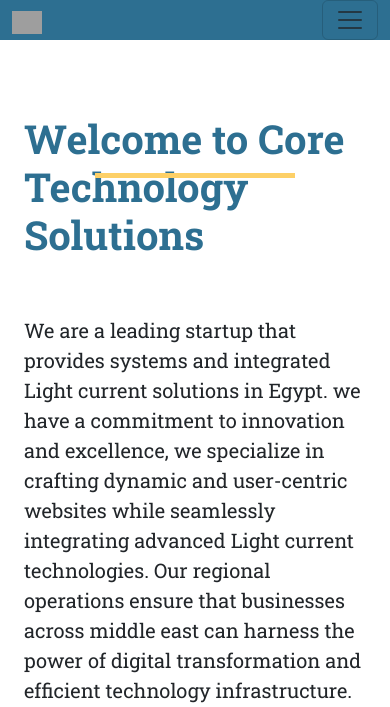
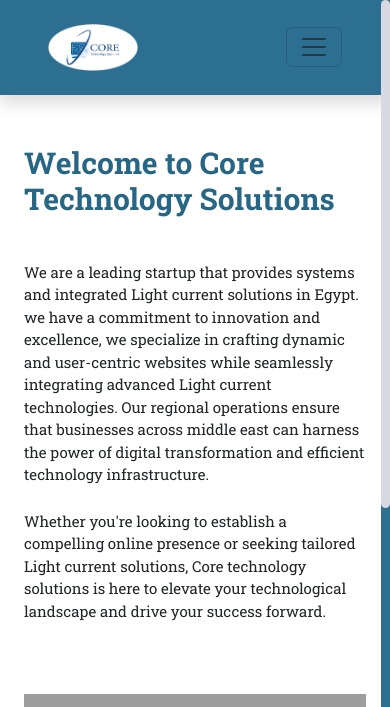
Before and after one commit to nadaa-ezz/CTS, a PHP site: page /about.html in a window 390 px wide. Shown: the top 707 px of the page. Run offline with PHP 8.4, Linux system fonts and the light colour scheme; some libraries are stand-ins or nearby versions; grey boxes are pictures that could not be loaded.

Commit message:
code refactoring

```diff
--- a/about.html
+++ b/about.html
@@ -1,20 +1,36 @@
 <!DOCTYPE html>
 <html lang="en">
+
 <head>
-    <meta charset="UTF-8" />
-    <meta name="viewport" content="width=device-width, initial-scale=1.0" />
+  <!-- basic -->
+  <meta charset="UTF-8">
+  <meta name="viewport" content="width=device-width, initial-scale=1.0">
+  <!-- mobile metas -->
+  <meta name="viewport" content="width=device-width, initial-scale=1">
+  <meta name="viewport" content="initial-scale=1, maximum-scale=1">
+  <!-- site metas -->
   <title>Core Technology Solutions</title>
+  <meta name="keywords" content="">
+  <meta name="description" content="">
+  <meta name="author" content="">
+  <!-- fevicon -->
+  <!-- <link rel="icon" href="images/fevicon.png" type="image/gif" /> -->
   <!-- Libraries Stylesheet -->
-    <link rel="stylesheet" href="vendor/css/bootstrap.min.css" />
-    <link
-      rel="stylesheet"
-      href="https://cdnjs.cloudflare.com/ajax/libs/font-awesome/5.15.4/css/all.min.css"
-    />
-    <!-- Libraries Stylesheet -->
-    <link rel="stylesheet" href="css/style.css" />
-    <link rel="stylesheet" href="css/about.css" />
-    <link rel="stylesheet" href="vendor/animate/animate.css" />
+  <link href="vendor/lib/lightbox/css/lightbox.css" rel="stylesheet">
+  <!-- BootStrap Stylesheet -->
+  <link rel="stylesheet" href="vendor/bootstrap/css/bootstrap.min.css">
+  <link rel="stylesheet" href="https://cdnjs.cloudflare.com/ajax/libs/font-awesome/5.15.4/css/all.min.css">
+  <!-- owl stylesheets -->
+  <link rel="stylesheet" href="vendor/owl/owl.carousel.min.css">
+  <link rel="stylesheet" href="vendor/owl/owl.theme.default.min.css">
+  <link rel="stylesheet" href="https://cdnjs.cloudflare.com/ajax/libs/fancybox/2.1.5/jquery.fancybox.min.css" media="screen">
+  <link rel="stylesheet" href="vendor/animate/animate.css">
+
+  <!-- our Stylesheet -->
+  <link rel="stylesheet" href="css/style.css">
+  <link rel="stylesheet" href="css/about.css">
 </head>
+
   <body>
         <!--Navbar start-->
         <header>
@@ -25,25 +41,19 @@
                       <div class="col-lg-8 col-sm-8">
                           <div class="left-content">
                               <ul>
-                  <li>
-                    <a class="bar-link" href="#">Contact: info@cts-egy.com</a>
+                                  <li> <a class="bar-link" href="#"><i class="fas fa-envelope me-1 orn-color"></i> info@cts-egy.com</a>
                                   </li>
-                  <li><a class="bar-link" href="#"> (02) 27634002</a></li>
+                                  <li> <a class="bar-link" href="#"><i class="fas fa-phone-alt me-1 orn-color"></i> (02) 27634002</a>
+                                  </li>
                               </ul>
                           </div>
                       </div>
                       <div class="col-lg-4 col-sm-4">
                           <div class="right-icons">
                               <ul>
-                  <li>
-                    <a href="#"><i class="fab fa-facebook-f"></i></a>
-                  </li>
-                  <li>
-                    <a href="#"><i class="fab fa-linkedin-in"></i></a>
-                  </li>
-                  <li>
-                    <a href="#"><i class="fab fa-whatsapp"></i></a>
-                  </li>
+                                  <li><a href="#"><i class="fab fa-facebook-f"></i></a></li>
+                                  <li><a href="#"><i class="fab fa-linkedin-in"></i></a></li>
+                                  <li><a href="#"><i class="fab fa-whatsapp"></i></a></li>
                               </ul>
                           </div>
                       </div>
@@ -51,42 +61,25 @@
               </div>
           </div>
           <!--Main nav-->
-      <nav class="navbar navbar-expand-lg">
-        <div class="container">
-          <div class="brand">
-            <a class="navbar-brand" href="#">
-              <img
-                src="assets/Software-engineer-1.svg"
-                alt=""
-                width="30"
-                height="24"
-              />
+          <nav id="navbar_top" class="navbar navbar-expand-lg shadow sticky-top p-4">
+              <a href="#" class="navbar-brand d-flex align-items-center text-center py-0 px-4 px-lg-5">
+                <img src="images/logo background 3.png" alt=""  width="90" height="50" />
               </a>
-          </div>
-          <button
-            class="navbar-toggler"
-            type="button"
-            data-bs-toggle="collapse"
-            data-bs-target="#navbarNavAltMarkup"
-            aria-controls="navbarNavAltMarkup"
-            aria-expanded="false"
-            aria-label="Toggle navigation"
-          >
+              <button type="button" class="navbar-toggler me-4" data-bs-toggle="collapse"
+                  data-bs-target="#navbarCollapse">
                   <span class="navbar-toggler-icon"></span>
               </button>
-          <div class="collapse navbar-collapse" id="navbarNavAltMarkup">
-            <div class="navbar-nav mx-auto">
-              <a class="nav-link" href="#">Home</a>
-              <a class="nav-link" href="#">About</a>
-              <a class="nav-link" href="#">Services</a>
-              <a class="nav-link" href="#">Portfolio</a>
-              <a class="nav-link" href="#">Partners</a>
-            </div>
+              <div class="collapse navbar-collapse" id="navbarCollapse">
+                  <div class="navbar-nav ms-auto p-5 p-lg-0" id="link-ul">
+                      <a href="index.html" class="nav-link active">Home</a>
+                      <a href="about.html" class="nav-link">About</a>
+                      <a href="#" class="nav-link">Services</a>
+                      <a href="#" class="nav-link">Partners</a>
+                      <a href="#" class="nav-link">Contact</a>
                   </div>
               </div>
           </nav>
       </header>
-
       <!--Navbar end-->
 
     <!-- About us start-->
@@ -95,8 +88,8 @@
       <div class="container px-lg-5">
         <div class="row g-5 align-items-center">
           <div class="col-lg-7 wow fadeInUp" data-wow-delay="0.1s">
-            <div class="section-title position-relative mb-4 pb-4">
-              <h1 class="mb-2 about-title animated slideInLeft">
+            <div class="section-title position-relative mb-3 pb-4">
+              <h1 class="mb-1 about-title animated slideInLeft">
                 Welcome to Core Technology Solutions
               </h1>
             </div>
@@ -120,7 +113,7 @@
             <img
               class="img-fluid wow zoomIn"
               data-wow-delay="0.5s"
-              src="assets/about-img.svg"
+              src="images/about-img.svg"
             />
           </div>
         </div>
@@ -131,7 +124,7 @@
         <div class="col-sm-6">
           <div class="bg-light rounded text-center p-4">
             <i class="fa fa-users-cog fa-2x text-primary mb-2"></i>
-            <h2 class="mb-1">Our Vision</h2>
+            <h2 class="mb-1 mission">Our Vision</h2>
             <p class="mb-0">
               To be the leading provider of software applications and integrated
               Light current solutions in Egypt, while also making our mark
@@ -142,7 +135,7 @@
         <div class="col-sm-6">
           <div class="bg-light rounded text-center p-4">
             <i class="fa fa-users fa-2x text-primary mb-2"></i>
-            <h2 class="mb-1">Our Mission</h2>
+            <h2 class="mb-1 mission">Our Mission</h2>
             <p class="mb-0">
               To craft cutting-edge software apps and integrated Light current
               solutions that redefine the technological landscape in Egypt and
@@ -153,11 +146,22 @@
       </div>
     </div>
     <!-- About End -->
+
+  <!-- Lib Script -->
+  <script src="https://code.jquery.com/jquery-3.4.1.min.js"></script>
+  <script src="vendor/lib/lightbox/js/lightbox.js"></script>
+  <script src="vendor/isotope/isotope.pkgd.min.js"></script>
+  <script src="vendor/bootstrap/js/bootstrap.bundle.min.js"></script>
+  <script src="vendor/lib/owlcarousel/owl.carousel.min.js"></script>
+  <!-- Bootstrap core JavaScript -->
   <script src="vendor/jquery/jquery.min.js"></script>
-    <script src="vendor/bootstrap/js/bootstrap.bundle.min.js"></script>
-    <script src="vendor/js/bootstrap.js"></script>
-    <script src="lib/wow/wow.min.js"></script>
+  <script src="vendor/jquery/jquery-3.5.1.min.js"></script>
+  <script src="vendor/jquery/jquery.nicescroll.min.js"></script>
+  <!-- Our JavaScript -->
+  <script src="js/main.js"></script>
   <script src="vendor/wow/wow.min.js"></script>
+  <script src="vendor/owl/owl.carousel.min.js"></script>
+  <script src="js/owl.js"></script>
   <script>
     new WOW().init();
   </script>
--- a/css/about.css
+++ b/css/about.css
@@ -1,26 +1,9 @@
-
-.about-title::before {
-  content: "";
-  background: #fdd067;
-  height: 5px;
-  width: 200px;
-  margin-left: auto;
-  margin-right: auto;
-  display: block;
-  transform: translateY(63px);
-}
-
 .about-title {
-    font-size: 40px;
+    font-size: 30px;
     font-weight: 700;
-    margin-top: 70px;
-    color: #2D6F91;
-}
-
-.about-title:hover {
-    color: #f5a425;
+    margin-top: 50px;
 }
 
 .about-p {
-    font-size: 20px
+    font-size: 15px
 }
--- a/css/style.css
+++ b/css/style.css
@@ -272,11 +272,12 @@
     content: '';
     background: #f5a425;
     height: 5px;
-    width: 250px;
+    width: 200px;
     margin-left: auto;
     margin-right: auto;
+    margin-top: 3%;
     display: block;
-    transform: translateY(60px);
+    transform: translateY(63px);
 }
 
 @media (max-width: 770px) {
@@ -305,12 +306,70 @@
 }
 
 .owl-carousel .item img {
-    width: 100%;
-    height: 100%;
+    width: 80%;
+    height: 80%;
     object-fit:contain;
 }
 
 /* ======== End partners Section  ==== */
+
+
+/* ======== start about us  ==== */
+.about-title {
+  font-size: 30px;
+  font-weight: 700;
+  margin-top: 50px;
+  color: #276685;
+}
+
+.about-p {
+  font-size: 15px
+}
+
+/* ======== End about us ==== */
+
+
+/* ======== start why us  ==== */
+#why-us {
+  background: #f8f9fa;
+  padding-bottom: 30px;
+  padding-top: 30px;
+}
+
+.why-title2::before {
+  content: '';
+  background: #f5a425;
+  height: 5px;
+  width: 200px;
+  margin-left: auto;
+  margin-right: auto;
+  margin-top: 3%;
+  display: block;
+  transform: translateY(63px);
+}
+
+.why-title {
+  font-size: 40px;
+  margin-top: 2%;
+  font-weight: 450;
+  color: #276685;
+}
+.get-qoute {
+  font-size: 20px;
+  font-weight: 400;
+
+}
+#why-us ul li {
+  margin: 10px 0;
+
+}
+
+#why-us ul{
+  margin-left: 20px;
+  list-style: square;
+}
+
+/* ======== End why us  ==== */
 
 /* ======== Start Footer ** ======== */
 a,
```
Also changed, not shown: index.html (+42 -10 lines), images/LOGO WITH Back ground 2.png (added), images/logo background 3.png (added), images/logo background 4.png (added), images/logo background 5.png (added), images/logo background 6.png (added), images/why-us.svg (added). Lines whose indentation alone changed are shown as unchanged.
